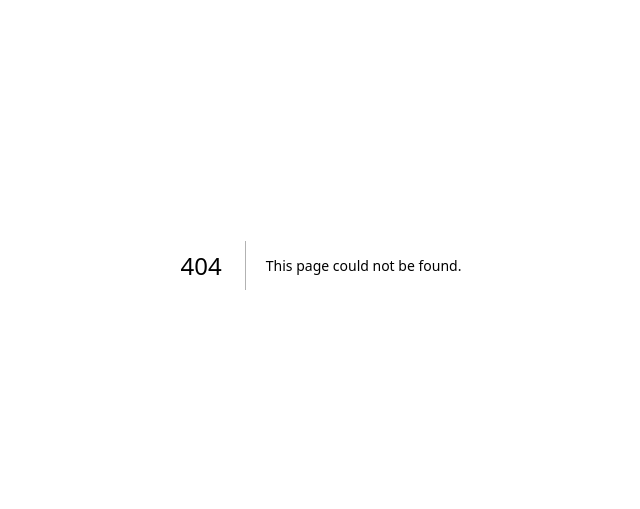
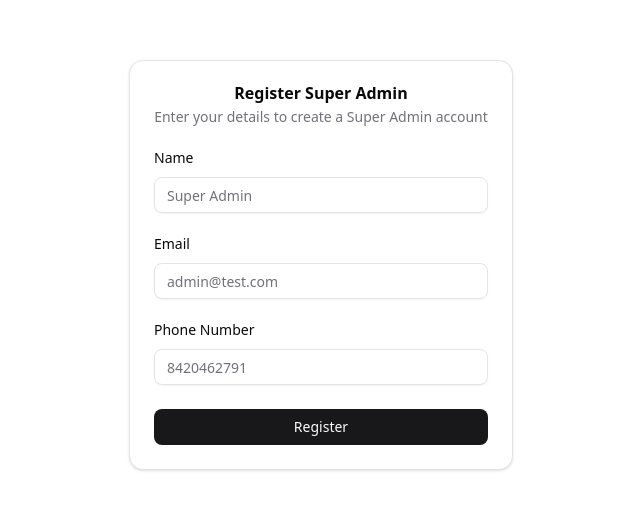
Before and after one commit to amptechnology-dev/temp-amdaani-admin-fronted, a Next.js app: page /register in a window 1280 px wide. Before the commit this address had no page. Shown: the part 135-644 px from the top of the page, without its empty margins (319-959 px from the left). Built offline with nearby package versions, Linux system fonts and the light colour scheme.

Commit message:
Make some changes

```diff
--- a/src/app/dashboard/ads/page.jsx
+++ b/src/app/dashboard/ads/page.jsx
@@ -39,8 +39,6 @@ import {
 import { apiCall } from "../../../../utils/api";
 import URL from "../../../../utils/url";
 import { toast } from "sonner";
-import Cookies from "js-cookie";
-import { useRouter } from "next/navigation";
 
 const Ads = () => {
   const [ads, setAds] = React.useState([]);
@@ -60,8 +58,6 @@ const Ads = () => {
   const [endDate, setEndDate] = React.useState(undefined);
   const [isActive, setIsActive] = React.useState(true);
 
-  const router = useRouter();
-
   const formatLocalDate = (date) => {
     const year = date.getFullYear();
     const month = String(date.getMonth() + 1).padStart(2, "0");
@@ -78,12 +74,19 @@ const Ads = () => {
         method: "GET",
         token: true,
       });
-      console.log("Response Ads....", response);
+
+      if (response?.success && Array.isArray(response.data)) {
+        setAds(response.data);
+      } else {
+        setAds([]);
+        toast.error(response?.message || "Failed to fetch ads.");
+      }
     } catch (error) {
       console.log("Error fetching ads:", error);
-      // toast.error("Network Error", {
-      //   description: error.message || "Could not fetch ads.",
-      // });
+      setAds([]);
+      toast.error("Network Error", {
+        description: error.message || "Could not fetch ads.",
+      });
     } finally {
       setLoading(false);
     }
@@ -494,7 +497,26 @@ const Ads = () => {
               </TableRow>
             </TableHeader>
             <TableBody>
-              {ads.map((ad) => (
+              {loading ? (
+                <TableRow>
+                  <TableCell
+                    colSpan={8}
+                    className="text-center py-8 text-muted-foreground"
+                  >
+                    Loading ads...
+                  </TableCell>
+                </TableRow>
+              ) : ads.length === 0 ? (
+                <TableRow>
+                  <TableCell
+                    colSpan={8}
+                    className="text-center py-8 text-muted-foreground"
+                  >
+                    No ads found
+                  </TableCell>
+                </TableRow>
+              ) : (
+                ads.map((ad) => (
                   <TableRow key={ad._id}>
                     <TableCell>
                       <img
@@ -530,7 +552,8 @@ const Ads = () => {
                       </Button>
                     </TableCell>
                   </TableRow>
-              ))}
+                ))
+              )}
             </TableBody>
           </Table>
         </div>
--- /dev/null
+++ b/src/app/register/page.jsx
@@ -0,0 +1,11 @@
+import { RegisterForm } from "@/components/register-form";
+
+export default function Page() {
+  return (
+    <div className="flex min-h-svh w-full items-center justify-center p-6 md:p-10">
+      <div className="w-full max-w-sm">
+        <RegisterForm />
+      </div>
+    </div>
+  );
+}
--- a/src/components/login-form.jsx
+++ b/src/components/login-form.jsx
@@ -37,13 +37,6 @@ export function LoginForm({ className, ...props }) {
     setError("");
 
     try {
-      //NOTE: Hardcoded mobile number for super admin.
-      const mobileNo = "9903419235";
-      if (phone !== mobileNo) {
-        setLoading(false);
-        setError("Invalid mobile number.");
-        return;
-      }
       // Call the send OTP API
       const response = await apiCall({
         endpoint: URL.getOtp,
@@ -52,7 +45,6 @@ export function LoginForm({ className, ...props }) {
           phone: phone,
         },
       });
-
       if (response.success) {
         toast.success(response.message || "OTP sent successfully!");
         console.log(response.data);
@@ -74,7 +66,6 @@ export function LoginForm({ className, ...props }) {
     setError("");
 
     try {
-      // Call the verify OTP API
       const response = await apiCall({
         endpoint: URL.verifyOtp,
         method: "POST",
--- /dev/null
+++ b/src/components/register-form.jsx
@@ -0,0 +1,140 @@
+"use client";
+import { cn } from "@/lib/utils";
+import { Button } from "@/components/ui/button";
+import {
+  Card,
+  CardContent,
+  CardDescription,
+  CardHeader,
+  CardTitle,
+} from "@/components/ui/card";
+import { Input } from "@/components/ui/input";
+import { Label } from "@/components/ui/label";
+import { useState } from "react";
+import { useRouter } from "next/navigation";
+import { apiCall } from "../../utils/api";
+import URL from "../../utils/url";
+import { toast } from "sonner";
+
+export function RegisterForm({ className, ...props }) {
+  const [name, setName] = useState("");
+  const [email, setEmail] = useState("");
+  const [phone, setPhone] = useState("");
+  const [loading, setLoading] = useState(false);
+  const [error, setError] = useState("");
+
+  const router = useRouter();
+
+  const handleSubmit = async (e) => {
+    e.preventDefault();
+    setLoading(true);
+    setError("");
+
+    try {
+      const trimmedName = name.trim();
+      const trimmedEmail = email.trim();
+      const trimmedPhone = phone.trim();
+
+      if (!trimmedName || !trimmedEmail || !trimmedPhone) {
+        setError("All fields are required.");
+        return;
+      }
+
+      if (!/^\d{10}$/.test(trimmedPhone)) {
+        setError("Please enter a valid 10-digit phone number.");
+        return;
+      }
+
+      const response = await apiCall({
+        endpoint: URL.register,
+        method: "POST",
+        body: {
+          phone: trimmedPhone,
+          name: trimmedName,
+          email: trimmedEmail,
+        },
+      });
+
+      if (response.success) {
+        toast.success(response.message || "Super admin registered successfully!");
+        setName("");
+        setEmail("");
+        setPhone("");
+        router.push("/login");
+      } else {
+        setError(response.message || "Failed to register super admin.");
+      }
+    } catch (error) {
+      console.error("Error registering super admin:", error);
+      setError("Failed to register super admin. Please try again.");
+    } finally {
+      setLoading(false);
+    }
+  };
+
+  return (
+    <div className={cn("flex flex-col gap-6", className)} {...props}>
+      <Card className="w-full max-w-md mx-auto">
+        <CardHeader className="text-center">
+          <CardTitle>Register Super Admin</CardTitle>
+          <CardDescription>
+            Enter your details to create a Super Admin account
+          </CardDescription>
+        </CardHeader>
+        <CardContent>
+          {error && (
+            <div className="mb-4 p-3 text-sm text-red-600 bg-red-50 border border-red-200 rounded-md">
+              {error}
+            </div>
+          )}
+
+          <form onSubmit={handleSubmit}>
+            <div className="flex flex-col gap-6">
+              <div className="grid gap-3">
+                <Label htmlFor="name">Name</Label>
+                <Input
+                  id="name"
+                  type="text"
+                  placeholder="Super Admin"
+                  required
+                  value={name}
+                  onChange={(e) => setName(e.target.value)}
+                  disabled={loading}
+                />
+              </div>
+              <div className="grid gap-3">
+                <Label htmlFor="email">Email</Label>
+                <Input
+                  id="email"
+                  type="email"
+                  placeholder="admin@test.com"
+                  required
+                  value={email}
+                  onChange={(e) => setEmail(e.target.value)}
+                  disabled={loading}
+                />
+              </div>
+              <div className="grid gap-3">
+                <Label htmlFor="phone">Phone Number</Label>
+                <Input
+                  id="phone"
+                  type="tel"
+                  placeholder="8420462791"
+                  required
+                  value={phone}
+                  onChange={(e) => setPhone(e.target.value)}
+                  disabled={loading}
+                />
+              </div>
+              <Button type="submit" className="w-full" disabled={loading}>
+                {loading ? "Registering..." : "Register"}
+              </Button>
+            </div>
+          </form>
+        </CardContent>
+      </Card>
+    </div>
+  );
+}
+
+export { RegisterForm as LoginForm };
--- a/utils/url.js
+++ b/utils/url.js
@@ -4,6 +4,7 @@ const URL = {
   ads: `${baseUrl}/ads`,
   plans: `${baseUrl}/plan`,
   getOtp: `${baseUrl}/auth/get-otp`,
+  register: `${baseUrl}/auth/register-superadmin`,
   verifyOtp: `${baseUrl}/auth/verify-otp-superadmin`,
   store: `${baseUrl}/store/all`,
   videos: `${baseUrl}/how-to-videos`,
```
Lines whose indentation alone changed are shown as unchanged.
